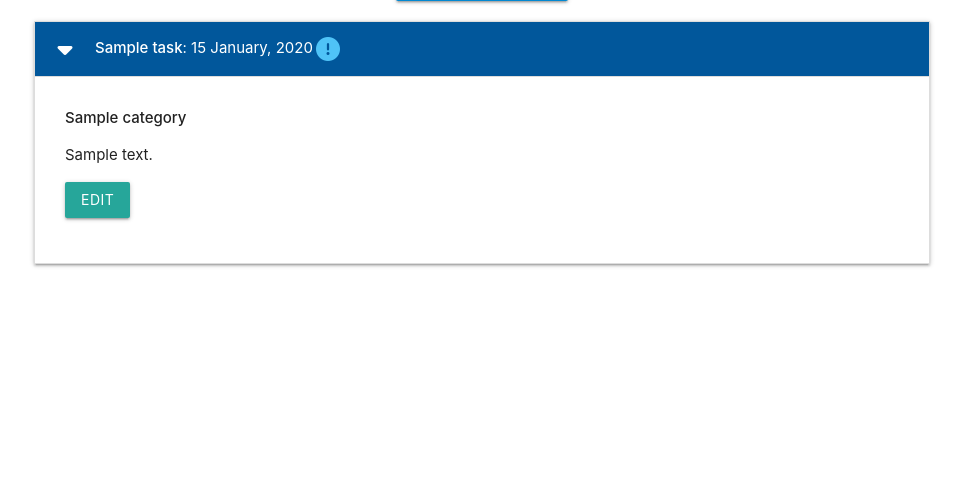
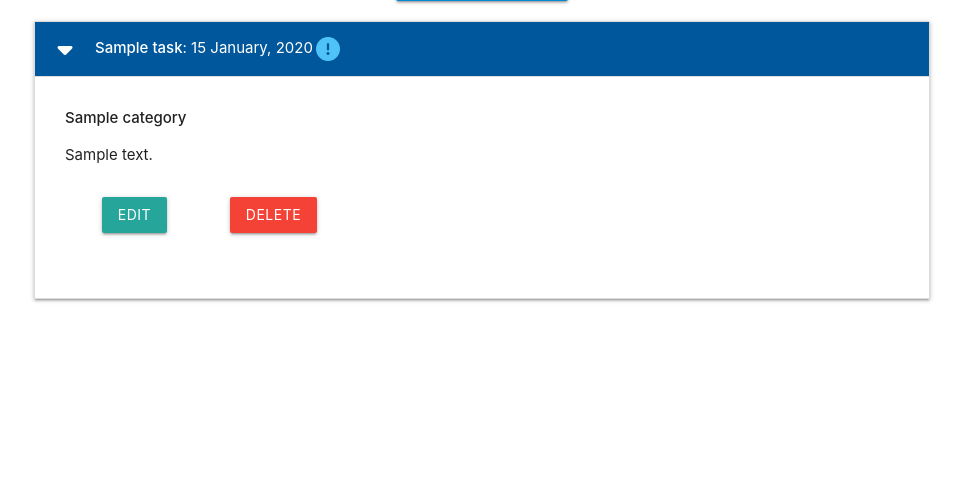
Before and after one commit to hpesciotti/task-manager-sql-project, a Flask app: page / in a window 1280 px wide, after a click that opens the changed part. Shown: the part 212-700 px from the top of the page, without its empty margins (158-1121 px from the left). Run offline with Flask 3, Linux system fonts and the light colour scheme; tables that the repository leaves empty hold one stand-in row (values such as "Sample post"); some libraries are stand-ins or nearby versions.

Commit message:
Add content from taskmanger lesson 12/16

```diff
--- a/taskmanager/routes.py
+++ b/taskmanager/routes.py
@@ -65,3 +65,10 @@ def edit_task(task_id):
         task.category_id=request.form.get("category_id")
         db.session.commit()
     return render_template("edit_task.html", task=task, categories=categories)
+
+@app.route("/delete_task/<int:task_id>")
+def delete_task(task_id):
+    task = Task.query.get_or_404(task_id)
+    db.session.delete(task)
+    db.session.commit()
+    return redirect(url_for("home"))
--- a/taskmanager/templates/tasks.html
+++ b/taskmanager/templates/tasks.html
@@ -18,13 +18,16 @@
             <i class="fas fa-caret-down"></i>
             <strong>{{ task.task_name }}</strong> : {{ task.due_date.strftime("%d %B, %Y") }}
             {% if task.is_urgent == True %}
-                <i class="fas fa-exclamation-circle light-blue-text text-lighten-2"></i>
+            <i class="fas fa-exclamation-circle light-blue-text text-lighten-2"></i>
             {% endif %}
         </div>
         <div class="collapsible-body">
             <strong>{{ task.category }}</strong>
             <p>{{ task.task_description }}</p>
-            <p><a href="{{ url_for('edit_task', task_id=task.id) }}" class="btn greeb accent-4">Edit</a></p>
+            <div class="row center">
+                <p class="col s2 left"><a href="{{ url_for('edit_task', task_id=task.id) }}" class="btn greeb accent-4">Edit</a></p>
+                <p class="col s2 left"><a href="{{ url_for('delete_task', task_id=task.id) }}" class="btn red">Delete</a></p>
+            </div>
         </div>
     </li>
     {% endfor %}
```
